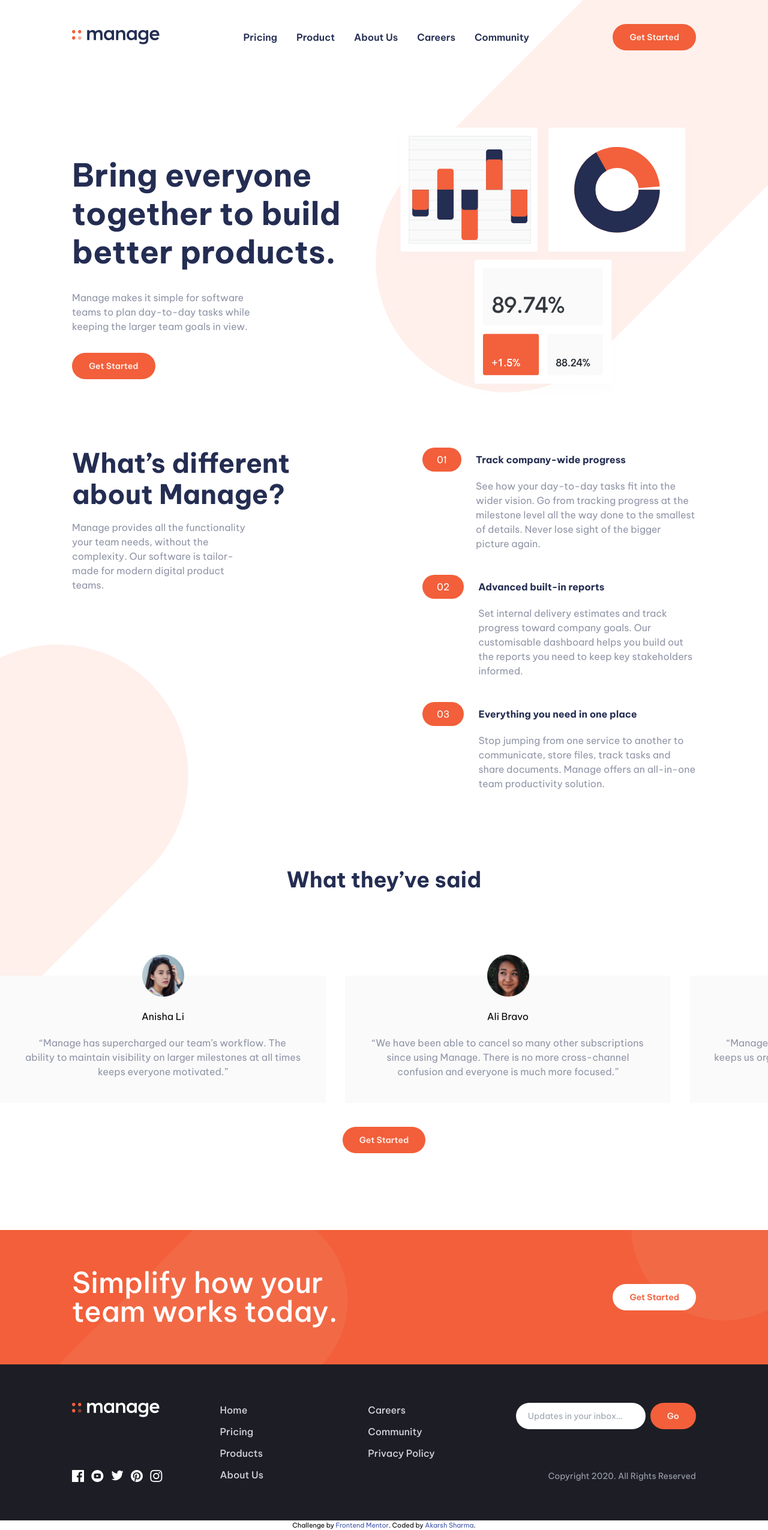
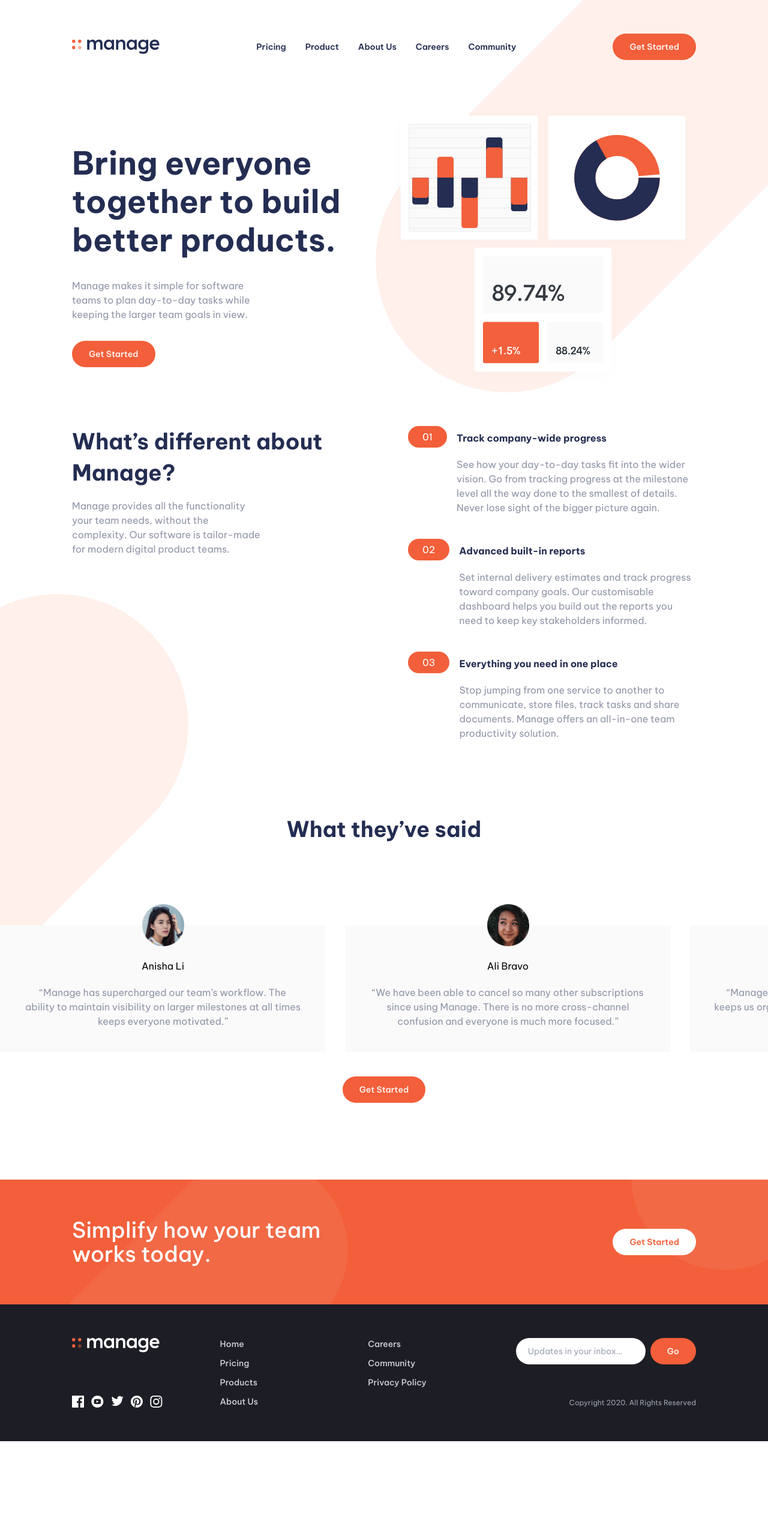
Before and after one commit to akarsh1028/manage-landing-page, a Next.js app: page / in a window 1280 px wide. Shown: the whole page at 60% size. After the commit the page ends 2402 px from the top, so only its background shows below. Built offline with nearby package versions, Linux system fonts and the light colour scheme.

Commit message:
css changes

```diff
--- a/app/components/Footer.js
+++ b/app/components/Footer.js
@@ -4,7 +4,7 @@ import Input from './inputs/Input';
 const Footer = () => {
 
   return (
-    <footer className='spacing bg-verydarkblue py-16 flex justify-between'>
+    <footer className='spacing bg-verydarkblue py-14 flex justify-between'>
       <div className='flex flex-col justify-between flex-1'>
         <Logo color='#ffffff' />
         <div className='flex gap-3'>
@@ -32,7 +32,7 @@ const Footer = () => {
       </div>
       <div className='flex flex-col justify-between flex-1'>
         <Input/>
-        <div className='text-gray-400 text-sm flex justify-end'>Copyright 2020. All Rights Reserved</div>
+        <div className='text-gray-400 text-xs flex justify-end'>Copyright 2020. All Rights Reserved</div>
       </div>
     </footer>
   )
--- a/app/components/Navbar.js
+++ b/app/components/Navbar.js
@@ -8,7 +8,7 @@ const Navbar = () => {
   return (
     <div className='spacing relative overflow-hidden'>
       <Image src="/images/bg-tablet-pattern.svg" alt='tablet-pattern' className='absolute top-[-160px] right-[-160px] z-[-1]' width="814" height="814" />
-      <nav className="flex justify-between items-center py-10">
+      <nav className="flex justify-between items-center pb-5 pt-14">
         <Logo color="#242D52"/>
         <ul className='flex items-center gap-8'>
           <li className='greyText'>Pricing</li>
--- a/app/components/sections/FirstView.js
+++ b/app/components/sections/FirstView.js
@@ -4,7 +4,7 @@ import Button from '../inputs/Button'
 
 const FirstView = () => {
   return (
-    <section className='my-20'>
+    <section className='my-16'>
       <div className='flex justify-between z-10 gap-5'>
         <div className='flex flex-col w-1/2 gap-8'>
           <h1 className='mt-[3.5rem] font-bold text-darkblue leading-[4rem] text-[3.3rem]'>Bring everyone together to build better products.</h1>
--- a/app/components/sections/SecondView.js
+++ b/app/components/sections/SecondView.js
@@ -7,15 +7,15 @@ import Button from '../inputs/Button'
 const SecondView = () => {
   return (
     <section className='max-w-[1440px] m-auto overflow-hidden relative'>
-      <div className='flex justify-between px-[120px] gap-32 relative'>
+      <div className='flex justify-between px-[120px] gap-20 relative'>
         <div className='flex-1'>
-          <h2 className='font-bold text-darkblue leading-[3.3rem] text-[2.8rem] mb-4'>What’s different about Manage?</h2>
+          <h2 className='font-bold text-darkblue leading-[3.3rem] text-[2.3rem] mb-4'>What’s different about Manage?</h2>
           <p className='text-darkgrayishblue w-8/12'>Manage provides all the functionality your team needs, without the complexity. Our software is tailor-made for modern digital product teams. </p>
         </div>
         <div className='flex-1 flex flex-col gap-10'>
           {points.map((item) => (
-            <div key={item.title} className='flex gap-6'>
-              <div className='rounded-full bg-brightred text-white h-10 py-2 px-6'>{item.index}</div>
+            <div key={item.title} className='flex gap-4'>
+              <div className='rounded-full bg-brightred text-white h-9 py-1.5 px-6'>{item.index}</div>
               <div className='flex flex-col gap-5'>
                 <h5 className='font-bold text-darkblue pt-2'>{item.title}</h5>
                 <p className='text-darkgrayishblue'>{item.desc}</p>
--- a/app/components/sections/Simplify.js
+++ b/app/components/sections/Simplify.js
@@ -7,7 +7,7 @@ const Simplify = () => {
   return (
     <section className='relative spacing bg-brightred flex justify-between py-16 items-center overflow-hidden'>
       <SimplifyDesktop/>
-      <h2 className='flex-1 text-5xl text-white font-medium'>Simplify how your team works today.</h2>
+      <h2 className='text-4xl text-white font-medium w-5/12'>Simplify how your team works today.</h2>
       <div className='flex-1 w-1/2 h-1/2 flex justify-end'>
         <Button label="Get Started" white={true} />
       </div>
--- a/app/globals.css
+++ b/app/globals.css
@@ -12,11 +12,11 @@ body {
 @layer components {
 
   .greyText {
-    @apply font-semibold cursor-pointer text-darkblue hover:text-darkgrayishblue
+    @apply font-semibold text-sm cursor-pointer text-darkblue hover:text-darkgrayishblue
   }
 
   .footerlinks {
-    @apply text-gray-300 text-base font-medium cursor-pointer hover:text-brightred
+    @apply text-gray-300 text-sm font-medium cursor-pointer hover:text-brightred
   }
 
   .social path:hover {
--- a/app/layout.js
+++ b/app/layout.js
@@ -17,10 +17,10 @@ export default function RootLayout({ children }) {
         <Navbar />
         {children}
         <Footer />
-        <div class="attribution">
+        {/* <div class="attribution">
           Challenge by <Link href="https://www.frontendmentor.io?ref=challenge" target="_blank">Frontend Mentor</Link>.
           Coded by <Link href="https://akarshsharma.vercel.app/" target="_blank">Akarsh Sharma</Link>.
-        </div>
+        </div> */}
       </body>
     </html>
   )
```
